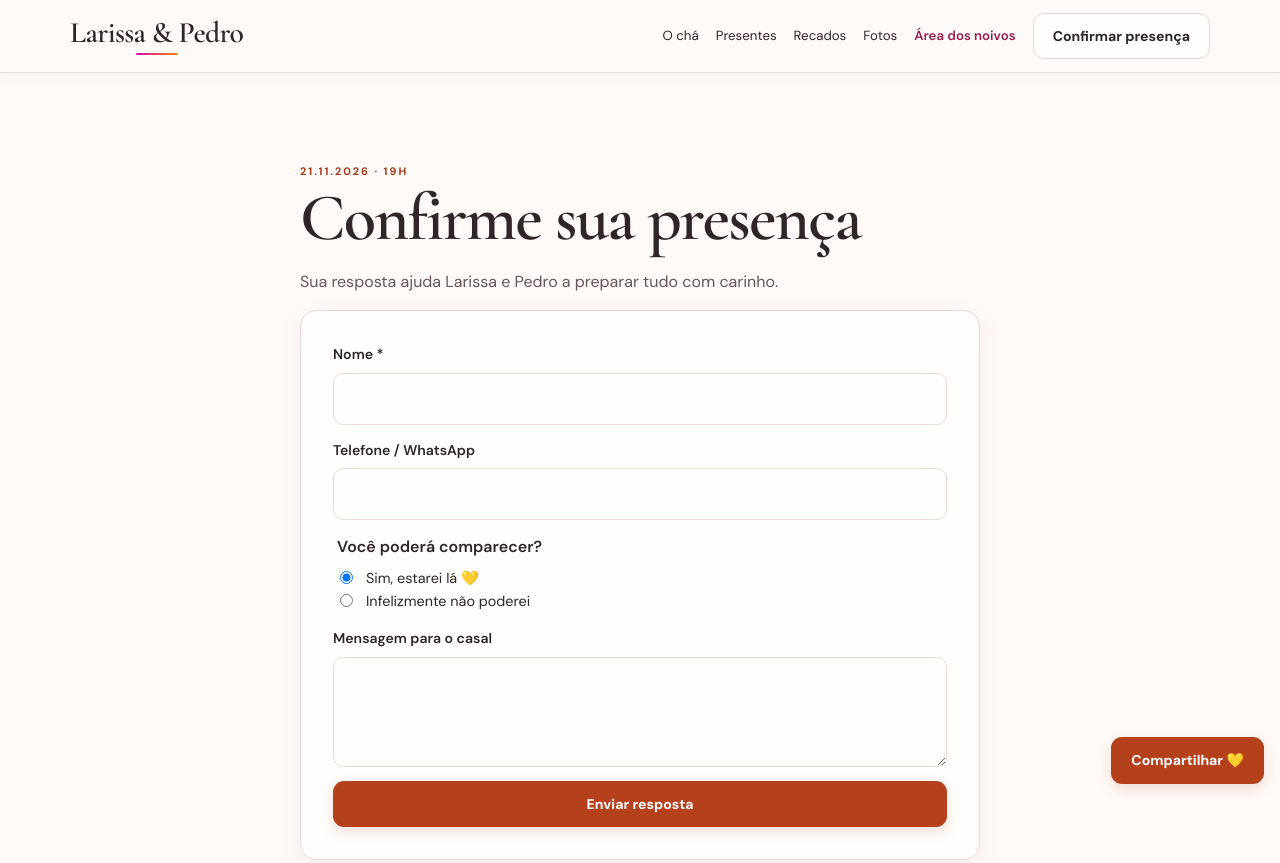
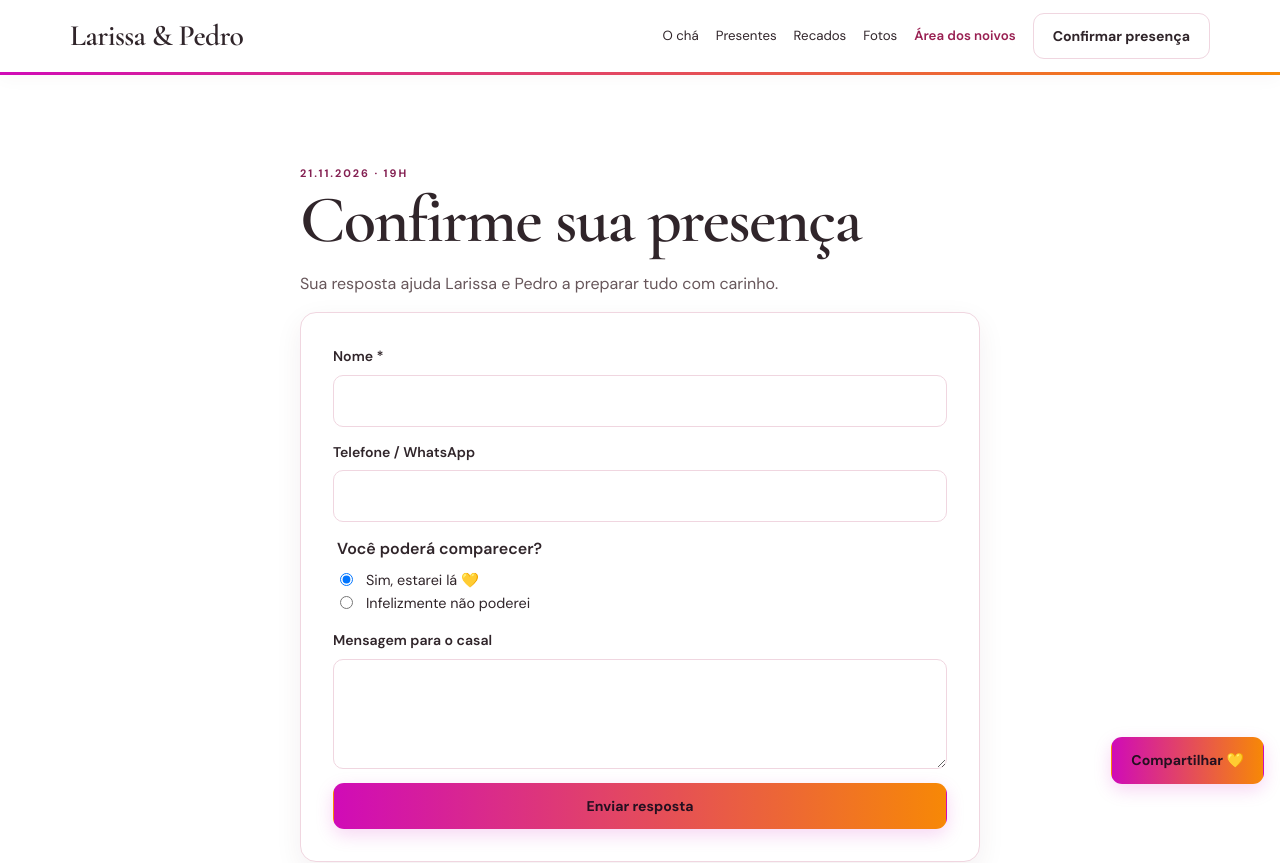
Before and after one commit to depaulapheng/ch-de-panela, a Next.js app: page /rsvp in a window 1280 px wide. Shown: the top 863 px of the page. Built offline with nearby package versions, Linux system fonts and the light colour scheme.

Commit message:
Amplia presença da paleta rosa-laranja em toda interface

```diff
--- a/app/editorial.css
+++ b/app/editorial.css
@@ -8,12 +8,12 @@
   --palette-orange:#f78806;
   --palette-apricot:#dc8b51;
   --palette-burnt:#d45025;
-  --palette-gradient:linear-gradient(105deg,var(--palette-magenta),var(--palette-orange));
+  --palette-gradient:linear-gradient(90deg,var(--palette-magenta) 0%,var(--palette-orange) 100%);
   /* Superfícies claras e variantes escuras asseguram leitura confortável. */
-  --background:#fffaf8; --surface:#fffefd; --surface-soft:#fff0ea;
-  --primary:var(--palette-burnt); --primary-hover:#a53a1b; --secondary:var(--palette-pink);
+  --background:#ffffff; --surface:#ffffff; --surface-soft:#fff2f8;
+  --primary:#a41b67; --primary-hover:#842052; --secondary:var(--palette-pink);
   --accent:var(--palette-fuchsia); --text-primary:#30252a; --text-secondary:#67565a;
-  --border:#efd8d3; --focus:#992052;
+  --border:#f0d6e0; --focus:#842052;
   --bg:var(--background); --paper:var(--surface); --soft:var(--surface-soft);
   --ink:var(--text-primary); --muted:var(--text-secondary); --line:var(--border);
   --orange:var(--palette-orange); --fuchsia:var(--palette-fuchsia); --fuchsia-dark:#992052;
@@ -39,35 +39,35 @@ a,button,input,textarea,select{transition:color .18s ease,background-color .18s
 .subtitle{font-size:clamp(2.2rem,4.2vw,3.35rem);line-height:1.11;font-weight:600}
 .eyebrow{font-family:var(--body);letter-spacing:.18em;font-size:.68rem;font-weight:700;color:var(--primary-hover);line-height:1.5}
 .muted{color:var(--muted)}
-.nav{background:rgba(255,250,248,.97);border-bottom:1px solid var(--border);box-shadow:0 3px 18px rgba(79,37,45,.035)}
+.nav{background:#fff;border-bottom:3px solid transparent;border-image:var(--palette-gradient) 1;box-shadow:0 3px 18px rgba(79,37,45,.035)}
 .nav-inner{min-height:72px;gap:22px}
 .brand{font-size:1.85rem;font-weight:600;letter-spacing:-.02em}
-.brand::after{height:2px;background:var(--palette-gradient);width:42px;margin:4px auto 0}
+.brand::after{content:none}
 .nav-links{gap:17px;font-size:.83rem}
 .nav-links a:not(.btn):hover,.nav-login-link{color:var(--fuchsia-dark)}
 .btn{border:1px solid var(--border);border-radius:11px;padding:11px 19px;min-height:44px;font-weight:650;font-size:.88rem;background:var(--surface);color:var(--ink);box-shadow:none;transform:none}
 .btn:hover{background:var(--surface-soft);border-color:#cdb8ac;box-shadow:0 4px 14px rgba(55,34,22,.065);transform:none}
-.btn-primary{color:#fff;border-color:transparent;background:#b5401c;box-shadow:0 5px 14px rgba(165,58,27,.17)}
-.btn-primary:hover{color:#fff;background:var(--primary-hover);box-shadow:0 7px 16px rgba(165,58,27,.22)}
+.btn-primary{color:#241020;border-color:transparent;background:var(--palette-gradient);box-shadow:0 6px 18px rgba(208,11,183,.17);font-weight:750}
+.btn-primary:hover{color:#241020;background:linear-gradient(90deg,#eb2eaa,#ffac36);box-shadow:0 8px 20px rgba(208,11,183,.23)}
 .btn-soft{background:var(--surface-soft);border-color:var(--border)}
 .btn:disabled{background:#eae6e1;color:#6d6762;border-color:#dfd7d1;box-shadow:none;cursor:not-allowed}
-.hero{min-height:min(850px,calc(100svh - 72px));padding:80px 0 65px;background:radial-gradient(circle at 7% 13%,rgba(247,136,6,.15),transparent 27%),radial-gradient(circle at 94% 25%,rgba(224,37,138,.12),transparent 25%),radial-gradient(circle at 54% 105%,rgba(216,97,144,.10),transparent 30%),var(--background)}
+.hero{min-height:min(850px,calc(100svh - 72px));padding:80px 0 65px;background:radial-gradient(circle at 3% 16%,rgba(224,37,138,.18),transparent 30%),radial-gradient(circle at 95% 30%,rgba(247,136,6,.17),transparent 28%),radial-gradient(circle at 50% 102%,rgba(216,97,144,.10),transparent 35%),#fff}
 .hero>.container{padding-bottom:clamp(110px,15vw,190px)}
 .hero-names{font-size:clamp(5rem,12vw,8rem);line-height:.82;font-weight:600;color:var(--ink)}
-.hero-amp{color:var(--primary);font-style:italic}
+.hero-amp{color:var(--palette-magenta);font-style:italic}
 .hero-copy{font-size:1.04rem;max-width:590px}
 .botanical-frame{opacity:.27;filter:saturate(1.12) contrast(.96);mix-blend-mode:multiply;height:37%;object-position:center 58%}
 .romantic-scene{pointer-events:none}
 .countdown{gap:12px;max-width:600px}
 .count-box,.count-box:nth-child(odd),.count-box:nth-child(even){background:rgba(255,254,253,.9);border:1px solid var(--border);border-radius:13px;padding:14px 8px;box-shadow:0 5px 17px rgba(65,43,31,.03)}
-.count-num,.count-box:nth-child(odd) .count-num{color:var(--fuchsia-dark);font-size:2.7rem}
-.count-box:nth-child(even) .count-num{color:var(--primary-hover)}
+.count-num,.count-box:nth-child(odd) .count-num{color:#a41b67;font-size:2.7rem}
+.count-box:nth-child(even) .count-num{color:#a64c13}
 .count-label{font-size:.7rem;letter-spacing:.06em;text-transform:uppercase}
 .card{background:var(--surface);border:1px solid var(--border);border-radius:var(--radius);box-shadow:var(--shadow)}
 .info-card{padding:clamp(20px,2.5vw,32px)}
 .event-card{min-height:190px}
 .event-card h3{font-size:clamp(1.45rem,2.7vw,1.85rem);margin:16px 0 8px}
-.gifts-band,.photo-invite-band{background:linear-gradient(110deg,#fff0e9 0%,#fffaf8 52%,#fff0f6 100%);border-color:var(--border)}
+.gifts-band,.photo-invite-band{background:linear-gradient(110deg,#fff0f7 0%,#fff 51%,#fff2de 100%);border-color:var(--border)}
 .gifts-page,.photo-page{background:var(--background)}
 .gifts-page>.romantic-scene{opacity:.22;height:270px}
 .gifts-page>.container{position:relative;z-index:2}
@@ -76,9 +76,9 @@ a,button,input,textarea,select{transition:color .18s ease,background-color .18s
 .grid{gap:20px}
 .gift-card{min-height:100%;overflow:hidden;display:flex;flex-direction:column;border:1px solid var(--border);background:var(--surface);box-shadow:0 7px 20px rgba(53,42,34,.055);transition:box-shadow .25s ease,transform .25s ease}
 .gift-card:hover{box-shadow:0 14px 28px rgba(53,42,34,.085);transform:translateY(-2px)}
-.gift-img{width:100%;aspect-ratio:4/3;position:relative;display:grid;place-items:center;background:#fff7f3;border-bottom:1px solid var(--border);overflow:hidden}
+.gift-img{width:100%;aspect-ratio:4/3;position:relative;display:grid;place-items:center;background:#fff;border-bottom:1px solid var(--border);overflow:hidden}
 .gift-img::after{content:none}
-.gift-img>img,.gift-img img{display:block;width:100%;height:100%;object-fit:contain;padding:14px;background:#fffaf7;transition:none}
+.gift-img>img,.gift-img img{display:block;width:100%;height:100%;object-fit:contain;padding:14px;background:#fff;transition:none}
 .gift-card:hover .gift-img img{transform:none}
 .gift-photo-placeholder{width:100%;height:100%;display:flex;flex-direction:column;justify-content:center;align-items:center;gap:8px;text-align:center;padding:24px;background:linear-gradient(135deg,#fff2eb,#fff0f6);color:var(--text-secondary)}
 .gift-photo-placeholder .placeholder-symbol{font:400 2rem/1 var(--display);color:var(--accent)}
@@ -88,7 +88,7 @@ a,button,input,textarea,select{transition:color .18s ease,background-color .18s
 .gift-name{font-weight:600;font-size:1.65rem;line-height:1.07;overflow-wrap:anywhere;min-height:1.1em}
 .gift-body>.muted,.gift-body>p{font-size:.87rem}
 .gift-body>div:has(>strong){font-size:.96rem}
-.badge{background:#fff0e6;color:#8a3c21;font-size:.68rem;letter-spacing:.035em;font-weight:600;border-radius:7px;padding:5px 9px;max-width:100%}
+.badge{background:#fff0f7;color:#842052;font-size:.68rem;letter-spacing:.035em;font-weight:650;border-radius:7px;padding:5px 9px;max-width:100%}
 .status-ok{color:#42634f;font-size:.82rem;font-weight:650}
 .status-out{color:#756b63;font-size:.82rem}
 .gift-card .btn{width:100%;margin-top:auto;white-space:normal}
@@ -101,7 +101,7 @@ a,button,input,textarea,select{transition:color .18s ease,background-color .18s
 .modal-backdrop{background:rgba(40,34,30,.58);padding:16px}
 .modal{border:1px solid var(--border);border-radius:18px;box-shadow:0 25px 80px rgba(23,17,14,.2);width:min(560px,100%);max-height:min(90svh,760px);overscroll-behavior:contain}
 .photo-upload-card{border-color:var(--border);background:var(--surface)}
-.photo-drop{border:1.5px dashed var(--palette-pink);background:var(--surface-soft)}
+.photo-drop{border:1.5px dashed var(--palette-pink);background:linear-gradient(105deg,#fff1f9,#fff5e9)}
 .photo-drop:hover,.photo-drop.is-dragging{border-color:var(--palette-fuchsia);background:#fff0f6;box-shadow:0 0 0 3px rgba(224,37,138,.08)}
 .photo-drop-icon{background:var(--palette-gradient)}
 .photo-drop strong{color:var(--fuchsia-dark)}
@@ -187,3 +187,20 @@ a,button,input,textarea,select{transition:color .18s ease,background-color .18s
 .image-audit-actions{display:grid;gap:7px;margin-top:auto}
 .image-audit-actions .btn{width:100%;white-space:normal;text-align:center}
 @media(max-width:600px){.image-audit-summary{gap:16px}.image-audit-summary>.btn{margin-left:0;width:100%}.image-audit-grid{grid-template-columns:repeat(auto-fill,minmax(min(100%,200px),1fr))}}
+
+/* Cor aplicada em superfícies e componentes, além dos tokens da paleta. */
+.brand{display:inline-flex;align-items:center;gap:11px}
+.brand-monogram{display:grid;place-items:center;flex:none;width:41px;height:41px;border:1px solid #ecc9d8;border-radius:50%;font:600 1.12rem/1 var(--display);color:#8f185a;background:linear-gradient(135deg,#fff3f9,#fff1e5)}
+.hero-monogram{margin:0 auto 12px;display:grid;place-items:center;width:68px;height:68px;border:1px solid #eeb9d0;border-radius:50%;background:#fff;color:#9e1d75;font:600 1.65rem/1 var(--display);box-shadow:0 7px 22px rgba(216,97,144,.1)}
+.hero-monogram span{color:var(--palette-orange);padding:0 2px}
+.hero::after{content:"";position:absolute;left:0;right:0;bottom:0;height:4px;background:var(--palette-gradient)}
+.hero .eyebrow{color:#932261}
+.gift-card::before{content:"";display:block;flex:none;height:4px;background:var(--palette-gradient)}
+.gift-photo-placeholder{background:linear-gradient(125deg,#fff1f8,#fff6ea)}
+.gift-card .btn-primary,.photo-actions .btn-primary{background:var(--palette-gradient);color:#241020}
+.photo-upload-card{background:#fff;border-top:4px solid var(--palette-pink)}
+.photo-drop-icon{display:grid;place-items:center;margin:0 auto 8px;width:52px;height:52px;border-radius:50%;color:#271120;background:var(--palette-gradient)}
+.photo-gallery-section .eyebrow,.gallery-heading .eyebrow{color:#94205f}
+.footer{border-top:3px solid transparent;border-image:var(--palette-gradient) 1}
+.footer .container::before{content:"L | P";display:block;margin-bottom:8px;color:#a51c65;font:600 1.5rem/1 var(--display)}
+@media(max-width:600px){.brand{gap:8px}.brand-monogram{height:33px;width:33px;font-size:.9rem}.hero-monogram{width:54px;height:54px;font-size:1.35rem}}
```
